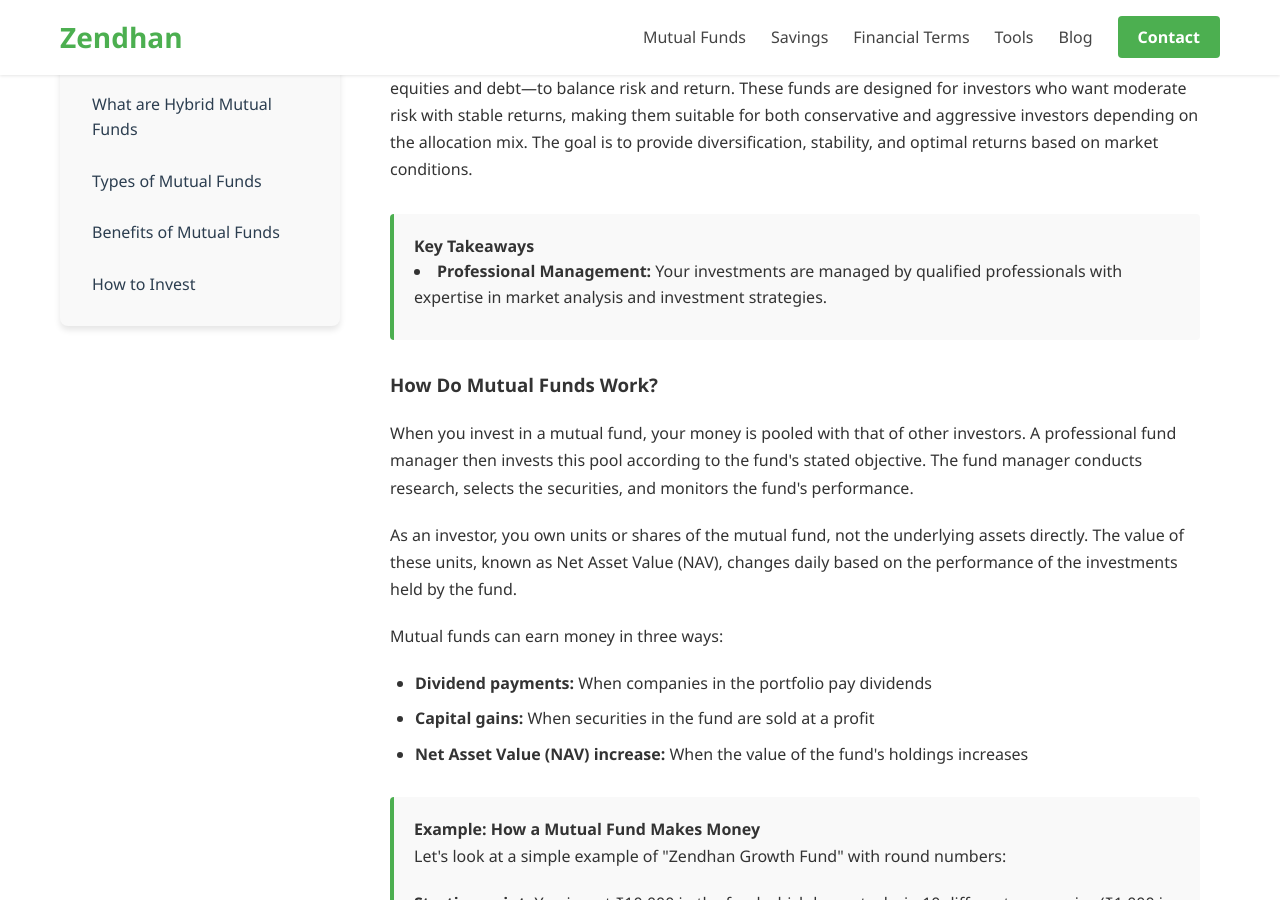
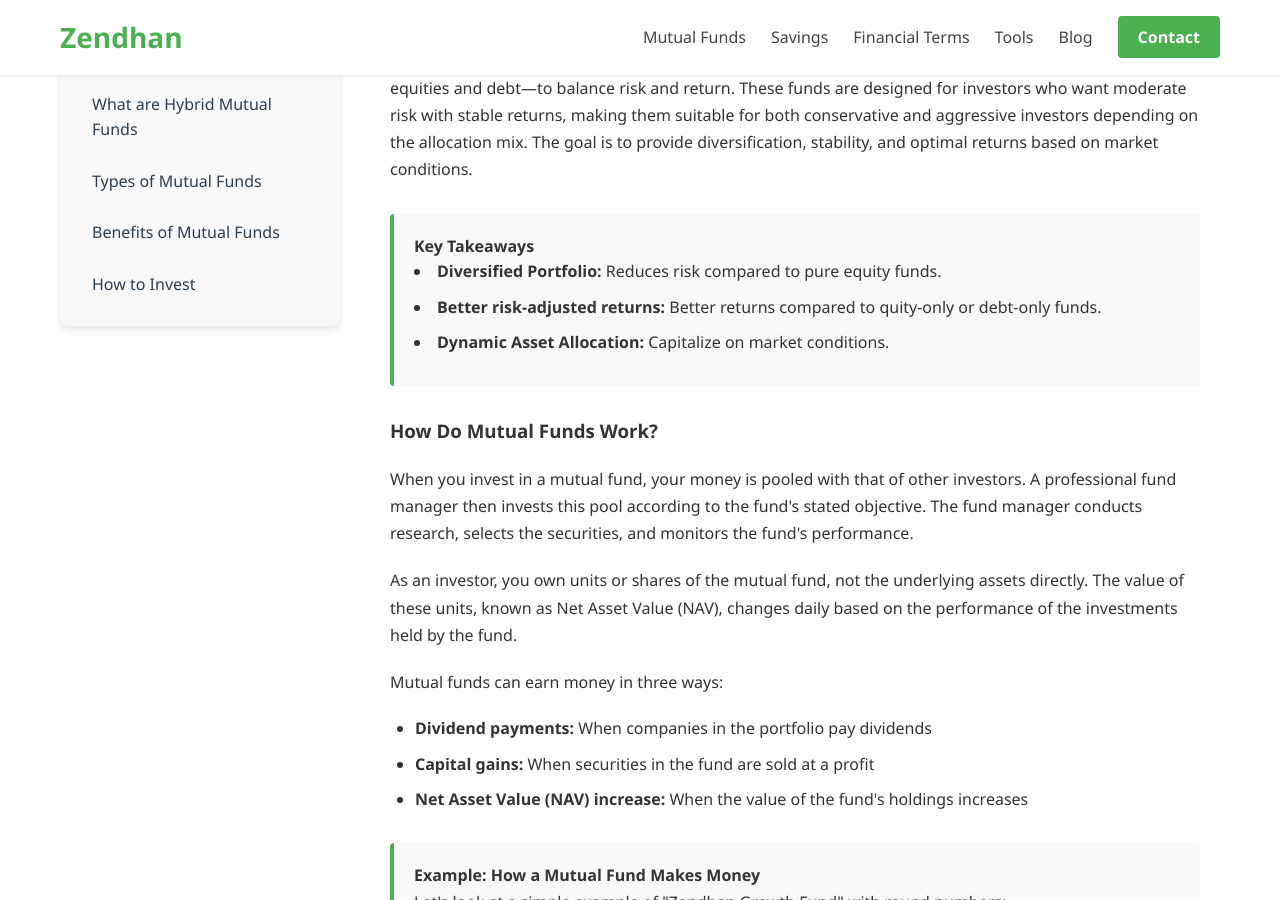
Before and after one commit to nandan11/zendhan, a Jekyll site: the page built from hybrid-funds.html, in a window 1280 px wide and 900 px high, scrolled down 446 px. Built offline with Jekyll 4.4.1, drawn with Linux system fonts in a browser that asks for light colours.

Commit message:
Update hybrid-funds.html

```diff
--- a/hybrid-funds.html
+++ b/hybrid-funds.html
@@ -35,7 +35,9 @@ custom_css:
 
         <div class="info-card">
             <h4>Key Takeaways</h4>
-            <li><strong>Professional Management:</strong> Your investments are managed by qualified professionals with expertise in market analysis and investment strategies.</li>
+            <li><strong>Diversified Portfolio:</strong> Reduces risk compared to pure equity funds.</li>
+            <li><strong>Better risk-adjusted returns:</strong> Better returns compared to quity-only or debt-only funds.</li>
+            <li><strong>Dynamic Asset Allocation:</strong> Capitalize on market conditions.</li>
         </div>
 
         <h3>How Do Mutual Funds Work?</h3>
```
